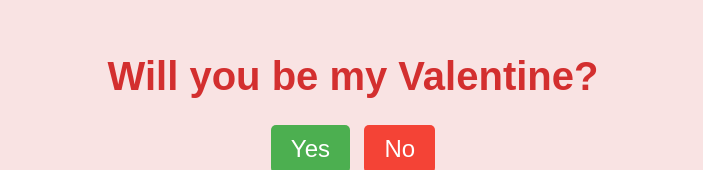
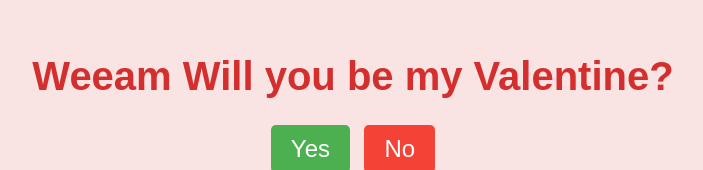
Before and after one commit to badfgw/Weeam, a plain HTML site: page index.html in a window 1280 px wide. Shown: the part 138-308 px from the top of the page, without its empty margins (287-990 px from the left). Drawn offline with Linux system fonts and the light colour scheme; no server answers.

Commit message:
Update index.html

```diff
--- a/index.html
+++ b/index.html
@@ -8,7 +8,7 @@
 </head>
 <body>
     <div class="container">
-        <h1>Will you be my Valentine?</h1>
+        <h1>Weeam Will you be my Valentine?</h1>
         <div class="buttons">
             <button class="yes-button" onclick="handleYesClick()">Yes</button>
             <button class="no-button" onclick="handleNoClick()">No</button>
```
